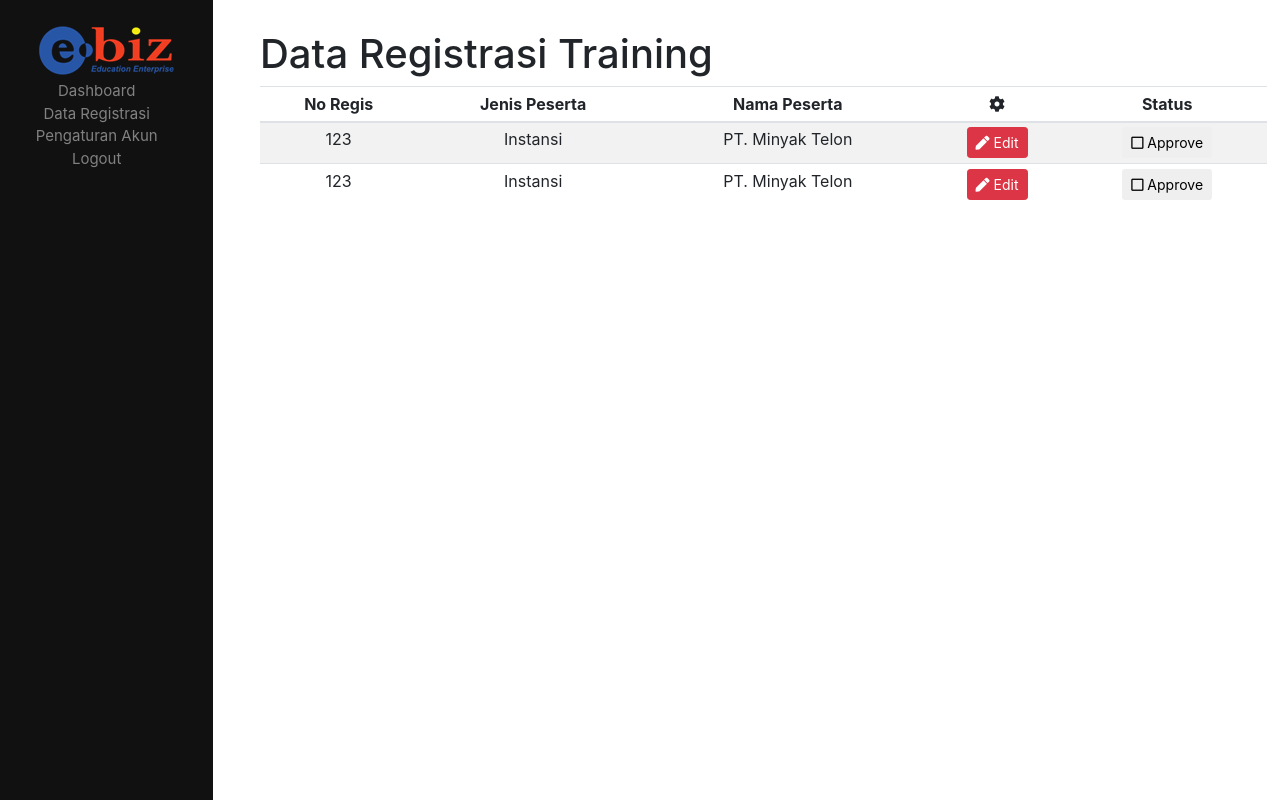
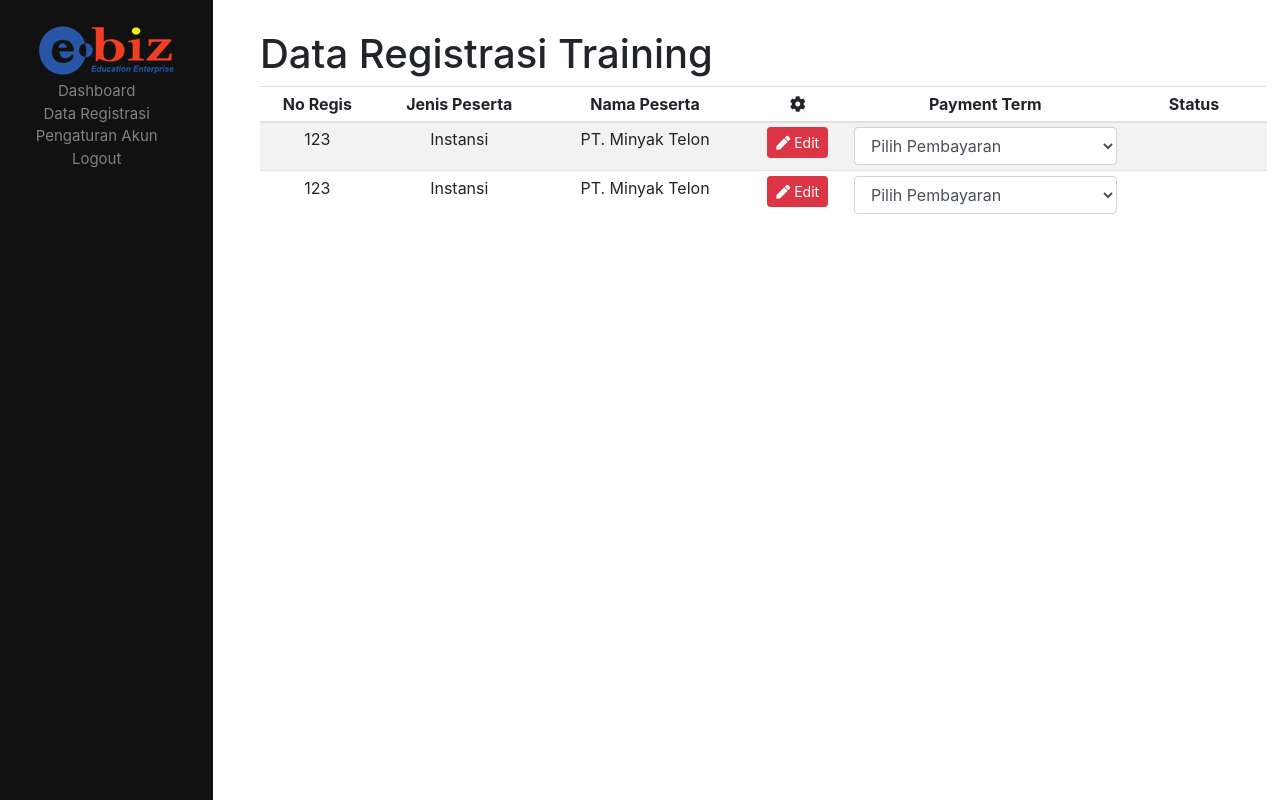
Before and after one commit to rosyidaja/pelatihanKP, a PHP site: page /user/marketing/index.php?halaman=course-info in a window 1280 px wide. Run offline with PHP 8.4, Linux system fonts and the light colour scheme; a user stored in the database is signed in.

Commit message:
Tambah dropdown payment term & fungsi hide button approve marketing

```diff
--- a/assets/js/register.js
+++ b/assets/js/register.js
@@ -162,3 +162,13 @@ function getval(sel)
     // alert(sel.value);
     document.getElementById("lblinfo").innerHTML= "Kode Pelatihan: " + document.getElementById("jns_pelatihan").value;
 }
+
+function payTerm()
+{
+  var pterm = document.getElementById("pterm").value;
+  if (pterm == 0) {
+    document.getElementById("btnCk").style.visibility="hidden";
+  } else {
+    document.getElementById("btnCk").style.visibility="visible";
+  }
+}
--- a/user/marketing/course-info.php
+++ b/user/marketing/course-info.php
@@ -12,6 +12,7 @@
         <th>Jenis Peserta</th>
         <th>Nama Peserta</th>
         <th><i class="fa fa-cog"></i></th>
+        <th>Payment Term</th>
         <th>Status</th>
       </tr>
     </thead>
@@ -25,7 +26,15 @@
           <button type="button" class="edit btn btn-danger btn-sm" data-toggle="modal" data-target="#mEdit"><i class="fa fa-pen"></i> Edit</button>
         </td>
         <td>
-          <span class="button-checkbox">
+          <select class="form-control" id="pterm" onclick="payTerm()">
+            <option value="0" active>Pilih Pembayaran</option>
+            <option value="cod">COD</option>
+            <option value="kontrak">Kontrak</option>
+            <option value="H - 1">H - 1</option>
+          </select>
+        </td>
+        <td>
+          <span class="button-checkbox" id="btnCk" style="visibility: hidden;">
             <button type="button" class="btn btn-sm" data-color="success">  Approve</button>
             <input type="checkbox" style="display: none;" />
           </span>
@@ -39,7 +48,15 @@
           <button type="button" class="edit btn btn-danger btn-sm" data-toggle="modal" data-target="#mEdit"><i class="fa fa-pen"></i> Edit</button>
         </td>
         <td>
-          <span class="button-checkbox">
+          <select class="form-control" id="pterm" onclick="payTerm()">
+            <option value="0" active>Pilih Pembayaran</option>
+            <option value="cod">COD</option>
+            <option value="kontrak">Kontrak</option>
+            <option value="H - 1">H - 1</option>
+          </select>
+        </td>
+        <td>
+          <span class="button-checkbox" id="btnCk" style="visibility: hidden;">
             <button type="button" class="btn btn-sm" data-color="success">  Approve</button>
             <input type="checkbox" style="display: none;" />
           </span>
```
